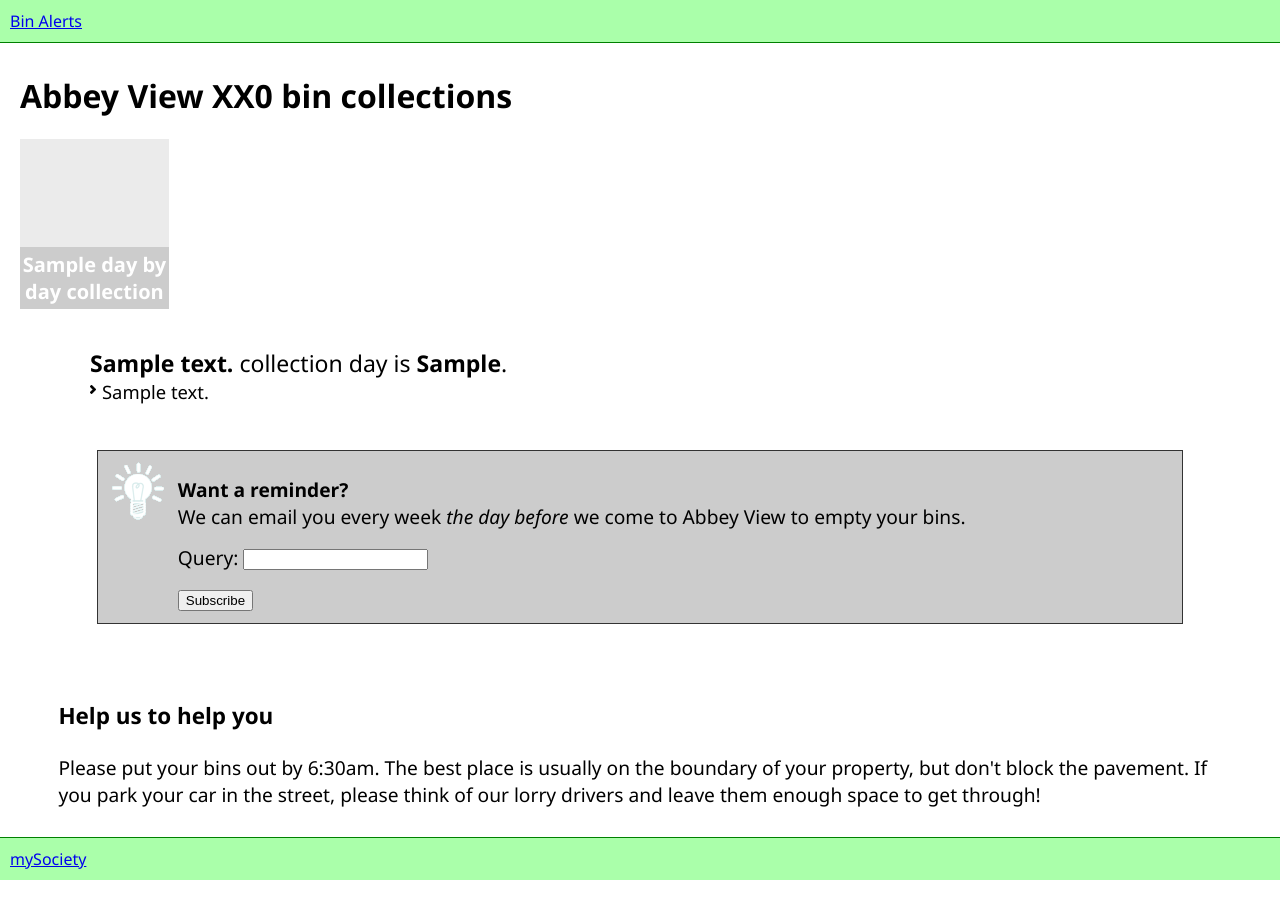
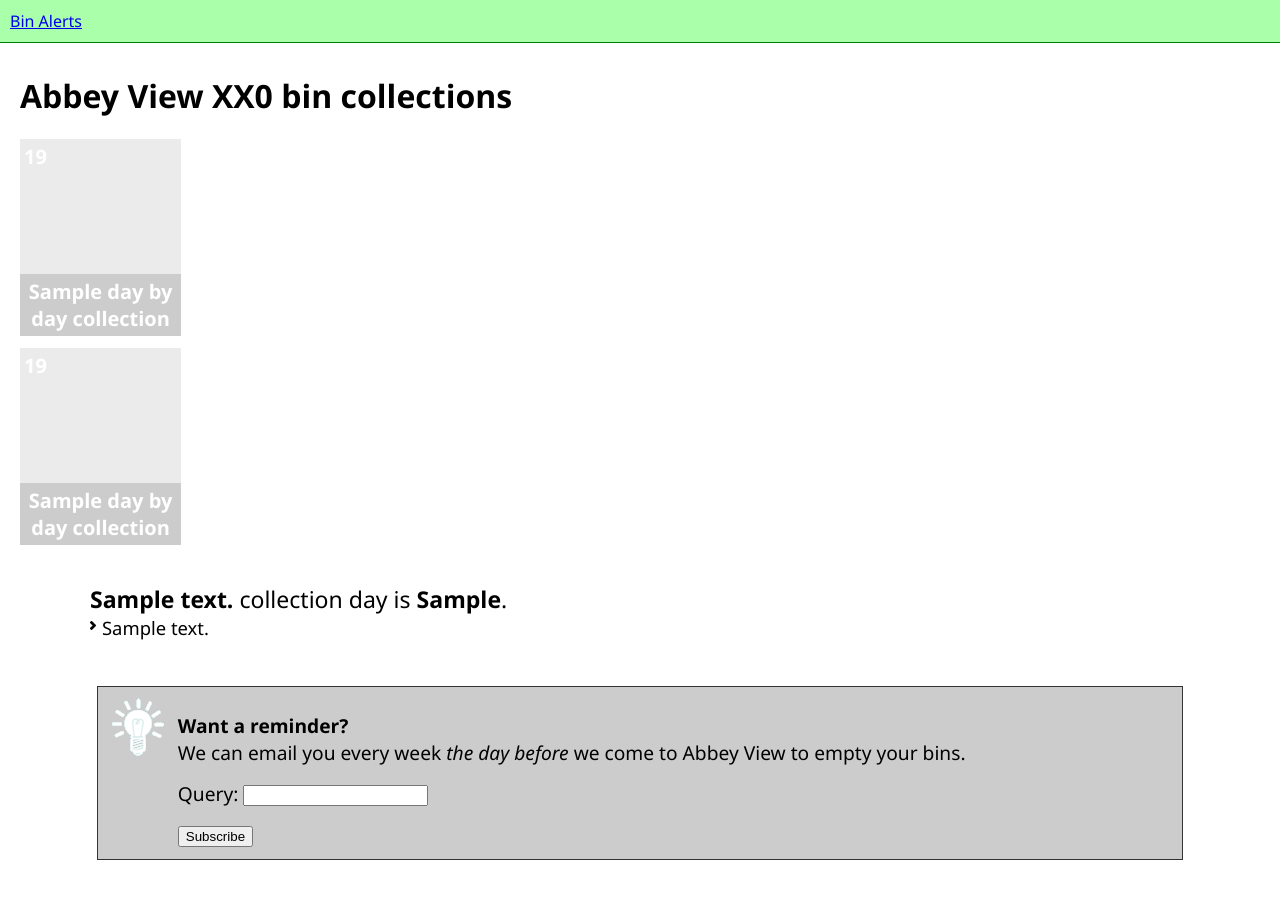
Before and after one commit to mysociety/binalerts, a Django app: template pylib/djangoproj/binalerts/templates/street.html in a window 1280 px wide. Shown: the top 920 px of the page. Before the commit the page ends 880 px from the top, so only its background shows below. Run offline with Django 3.2, Linux system fonts and the light colour scheme; data comes from the database, SQL or seed files in the repository; tables that the repository leaves empty hold one stand-in row (values such as "Sample post"); the template is opened without the code that fills it: values that come from a table or form of the project are taken from there, most other values are stand-ins (such as "Sample title", 1, 10 or a date in 2020); parts of the project's set-up code (start-up, migrations or seed data) failed here and were passed over.

Commit message:
testing multiple lines of days for the lorry to drive over

```diff
--- a/pylib/djangoproj/binalerts/templates/street.html
+++ b/pylib/djangoproj/binalerts/templates/street.html
@@ -13,10 +13,21 @@
     <div id="mysoc-bin-lorry"></div>
     {% for dayname, collection_string in day_by_day_collections %}
       <div class="mysoc-bin-day {% if collection_string %}mysoc-bin-collection-{{ collection_string|lower }}{% endif %}">
-        <p>{{ dayname }}</p>
+        <p class="mysoc-date">19</p>
+        <p class="mysoc-dayname">{{ dayname }}</p>
       </div>
     {% endfor %}
   </div>
+  <div class="mysoc-bin-week">
+    {% for dayname, collection_string in day_by_day_collections %}
+      <div class="mysoc-bin-day {% if collection_string %}mysoc-bin-collection-{{ collection_string|lower }}{% endif %}">
+        <p class="mysoc-date">19</p>
+        <p class="mysoc-dayname">{{ dayname }}</p>
+      </div>
+    {% endfor %}
+  </div>
+
+
   <script type="text/javascript">
     var mySocCollectionDays = [ {{ collection_days|join:", "}} ];
   </script>
--- a/web/static/css/binalerts.css
+++ b/web/static/css/binalerts.css
@@ -94,19 +94,25 @@
 
 .mysoc-bin-day {
   float:left;
-  width: 12%;
+  width: 13%;
   margin: 0 4px 0 0;
   text-align: center;
-  padding: 100px 0 0 0;
+  padding: 0 0 0 0;
   font-weight:bold;
   font-size: 20px;
   background-color: #ebebeb;
   border: 2% solid #ffffff;
   color: #ffffff;
-
+  position: relative; /* contains mysoc-bin-date */
 }
 
-.mysoc-bin-day p {
+.mysoc-bin-day p.mysoc-date {
+  margin: 0 0 100px 0;
+  padding: 0.2em;
+  text-align: left;
+}
+
+.mysoc-bin-day p.mysoc-dayname {
   margin: 8px 0 0 0;
   padding: 0.2em 0;
   text-align: center;
--- a/web/static/js/binalerts.js
+++ b/web/static/js/binalerts.js
@@ -4,6 +4,11 @@
 // Monday is 0 a la Python
 
 function mySocParkLorryAtDepot(delayType){
+  // switch to next line
+  if (delayType == 'repeat') {
+    mySocLineIndex = (mySocLineIndex+1) % mySocLines.size();
+    $('#mysoc-bin-lorry').detach().prependTo(mySocLines[mySocLineIndex]);
+  }
   $('#mysoc-bin-lorry').css('left', -2 * mySocLorryWidth);
   $('#mysoc-bin-lorry').show();
   setTimeout("mySocDriveLorry(0)", mySocDelays[delayType])
@@ -32,6 +37,8 @@ function mySocDriveLorry(nextStop){
 
 var mySocDelays = { 'init': 1000, 'busy': 1200, 'drive1px': 7, 'repeat': 5000 };
 var mySocLorryWidth;
+var mySocLines = []; // lines of days of the week
+var mySocLineIndex = 0;
 
 $(function() {
   if (mySocCollectionDays.length > 0){
@@ -41,6 +48,7 @@ $(function() {
       }
     }
     mySocLorryWidth = $('#mysoc-bin-lorry').width();
+	mySocLines = $('.mysoc-bin-week');
     mySocParkLorryAtDepot('init')
   }
  });
```
Also changed, not shown: other parts of web/static/css/binalerts.css (+11 -10 lines).
